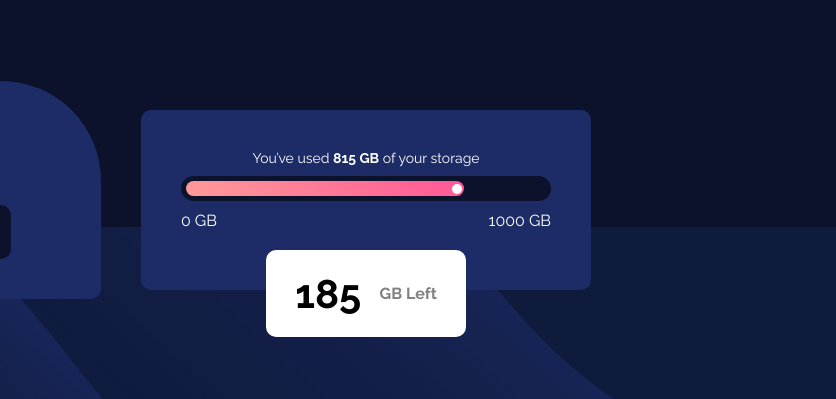
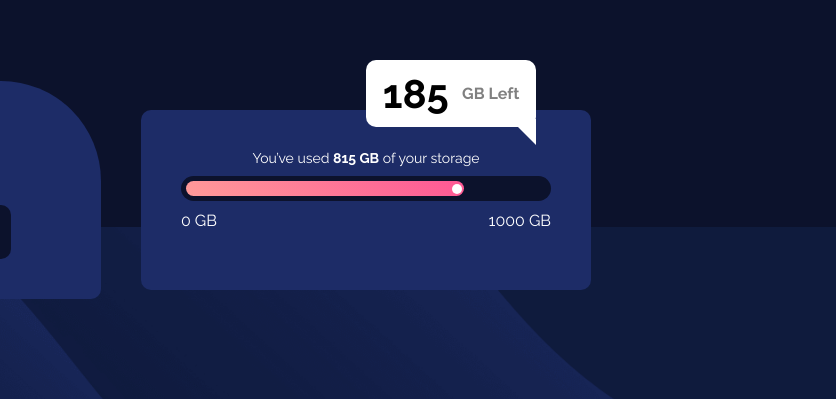
Before and after one commit to NadaElho/Fylo-data-storage-component, a plain HTML site: page index.html in a window 1280 px wide. Shown: the part 200-599 px from the top of the page, 444-1280 px from the left. Drawn offline with Linux system fonts and the light colour scheme.

Commit message:
2nd commit

```diff
--- a/style.css
+++ b/style.css
@@ -154,3 +154,21 @@ main{
     justify-content: space-between;
     margin: 10px 0 20px;
 }
+@media(min-width:800px){
+    .boxTwo .gbLeft{
+        top: -50px;
+        padding: 10px;
+        left: 310px;
+        width: 170px;
+    }
+    .boxTwo .gbLeft::after{
+        content:"";
+        position:absolute;
+        width:0px;
+        height:0px;
+        border: 13px solid;
+        border-color: #FFF #FFF transparent transparent;
+        right: 0px;
+        bottom: -18px;
+    }
+}
```
